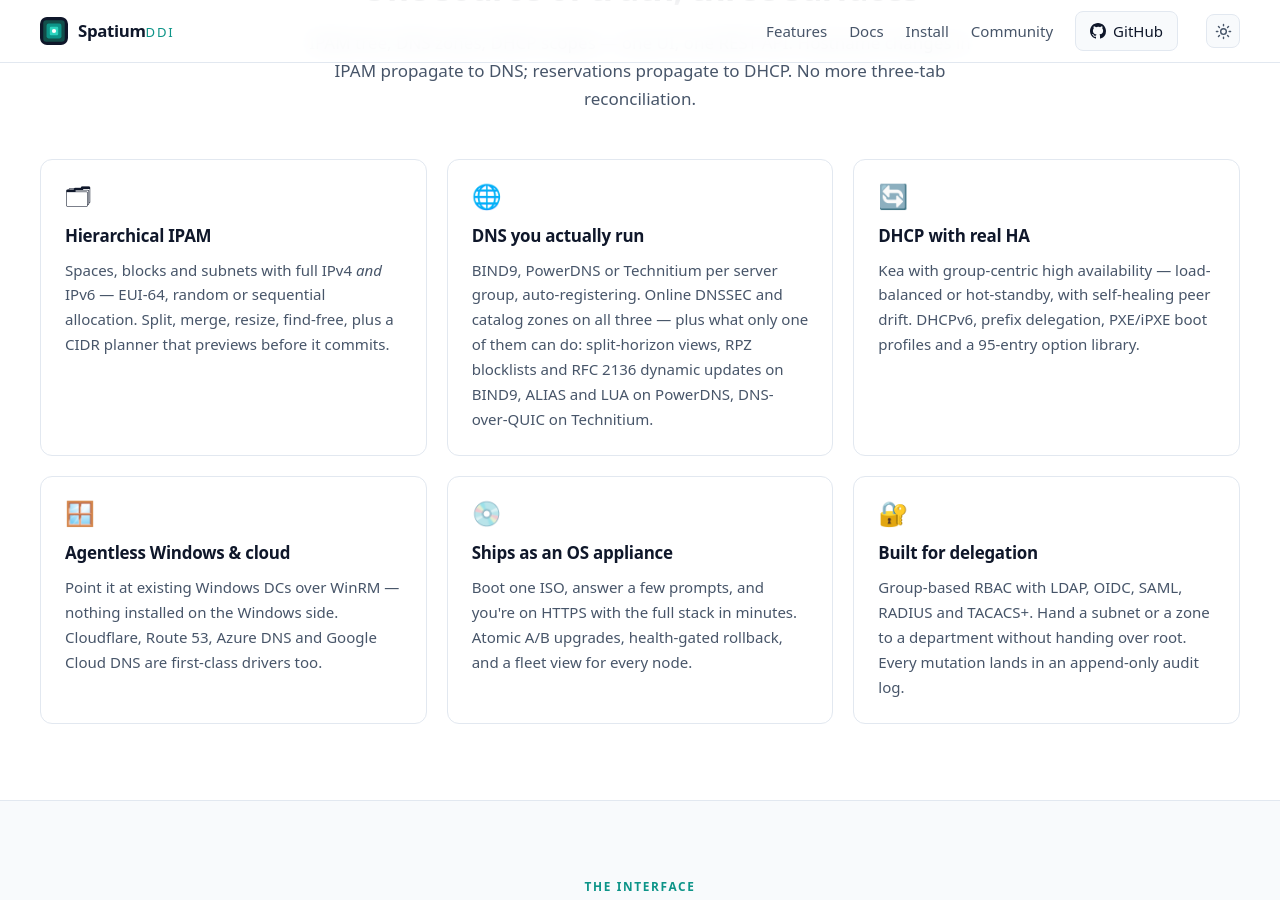
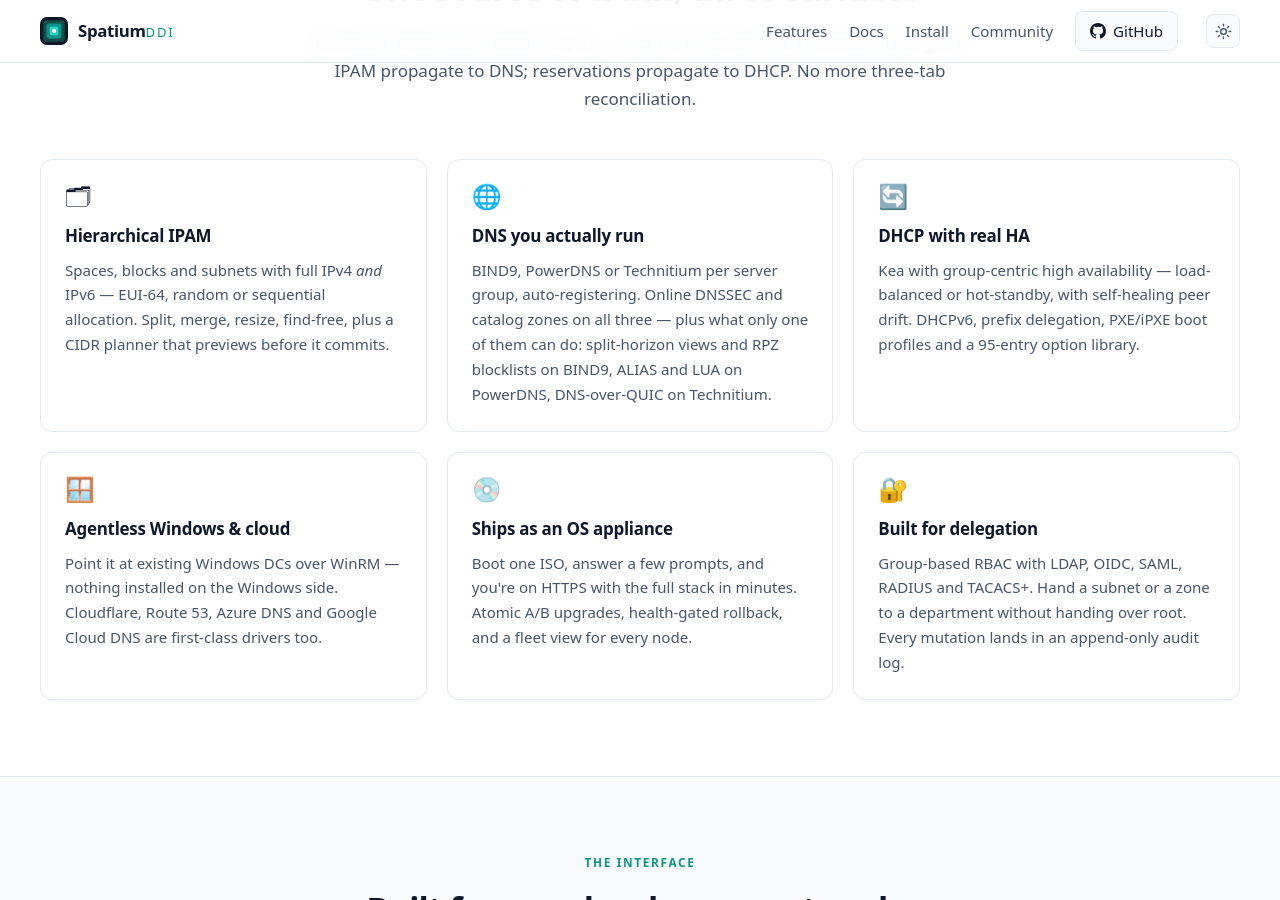
Before and after one commit to spatiumddi/spatiumddi, a Jekyll site: the page built from docs/index.md, in a window 1280 px wide and 900 px high, scrolled down 865 px. Built offline with Jekyll 4.4.1, drawn with Linux system fonts in a browser that asks for light colours.

Commit message:
docs: RFC 2136 is not BIND9-only, and DNS.md still called DoT/DoH deferred
Copilot's re-review generated no new comments but suppressed one, and the
suppressed one was right: the landing card I rewrote in 46a80dc5 listed
"RFC 2136 dynamic updates" among the things only BIND9 can do. It isn't —
`PowerDNSDriver.dynamic_update_caps` returns supports_ip_acl=True +
supports_tsig_acl=True, and Windows DNS has a coarse-enum variant. Only
Technitium returns an empty caps object. What is genuinely BIND9-exclusive
is the fine-grained `update-policy` surface (name scoping + per-type), which
is too subtle for a landing card, so the clause is simply dropped — views
and RPZ carry the point on their own.

Verifying that turned up a much larger stale claim two files up: the
implementation-status snapshot at the top of features/DNS.md still listed
"DoT / DoH listener" as **Deferred**, three releases after #50 shipped it
and after #741 added Technitium's native DoT/DoH/DoQ. It also had no
mention of the Technitium driver at all and credited DNSSEC to BIND9 +
PowerDNS only. Rewritten to state what shipped and to leave only what is
actually outstanding — Technitium query-log shipping (#742) — in the
Deferred list.

Left "secondary-zone (AXFR/IXFR) full support", GSS-TSIG and Windows Path B
record-level writes in Deferred: not verified in this pass, and not
Technitium-related.

```diff
--- a/docs/_layouts/home.html
+++ b/docs/_layouts/home.html
@@ -57,9 +57,8 @@
         <p>
           BIND9, PowerDNS or Technitium per server group, auto-registering.
           Online DNSSEC and catalog zones on all three — plus what only one
-          of them can do: split-horizon views, RPZ blocklists and RFC 2136
-          dynamic updates on BIND9, ALIAS and LUA on PowerDNS,
-          DNS-over-QUIC on Technitium.
+          of them can do: split-horizon views and RPZ blocklists on BIND9,
+          ALIAS and LUA on PowerDNS, DNS-over-QUIC on Technitium.
         </p>
       </div>
       <div class="card">
```
Also changed, not shown: docs/features/DNS.md (+1 -1 lines).
